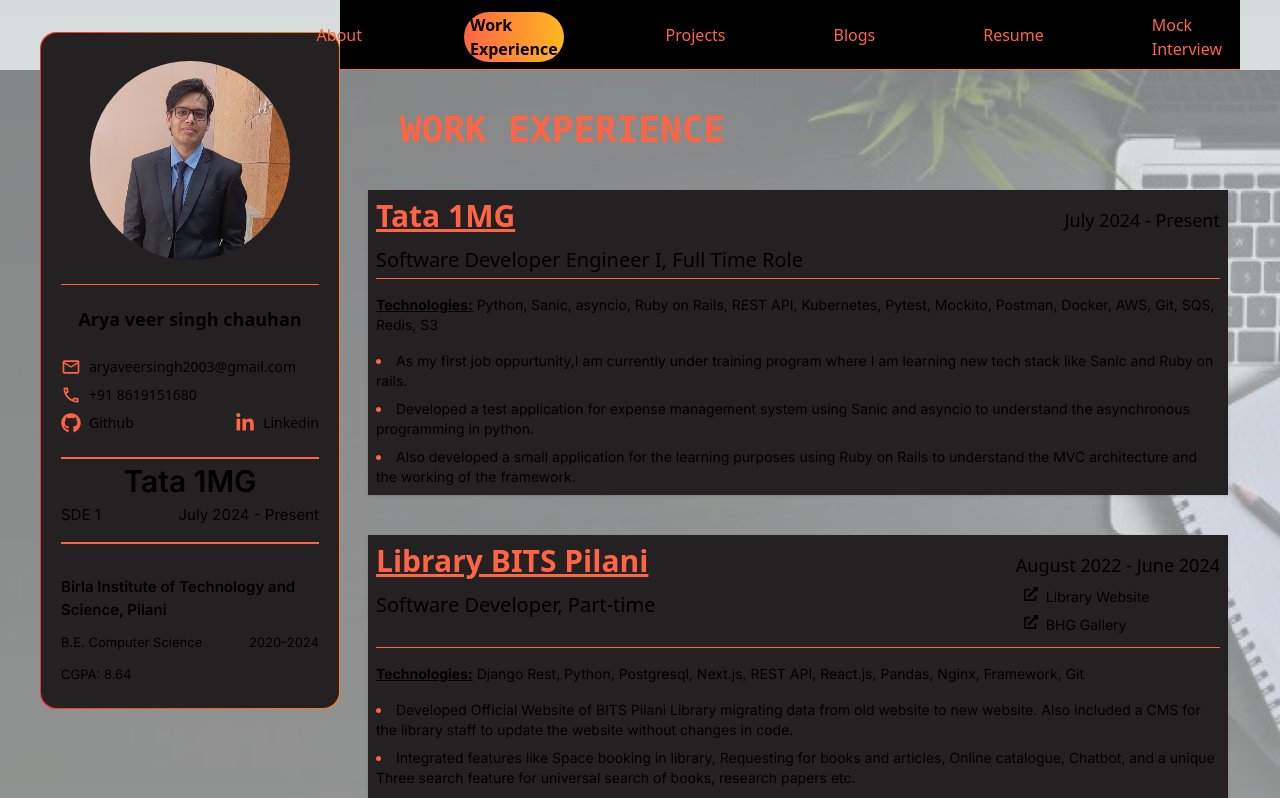
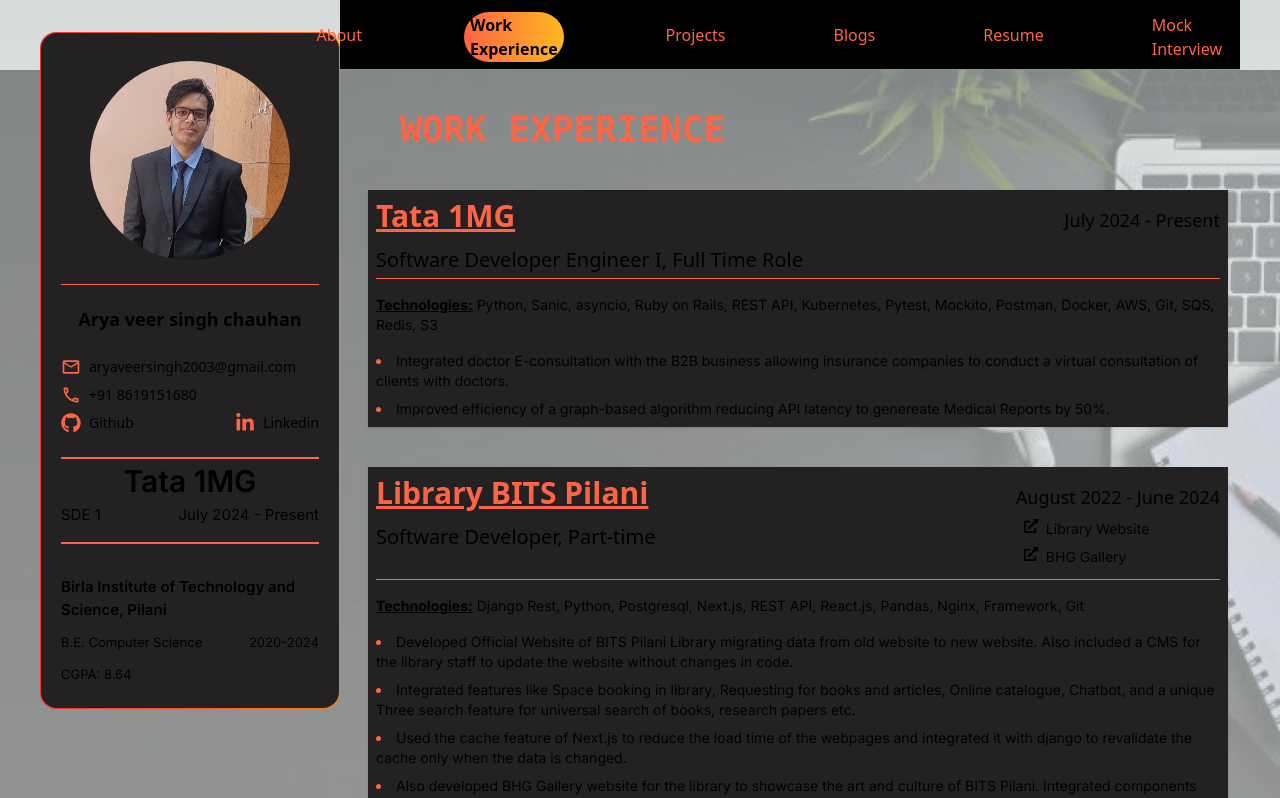
Before and after one commit to Arya-veer/Portfolio, a Next.js app: page /workex in a window 1280 px wide. Shown: the top 798 px of the page. Built offline with nearby package versions, Linux system fonts and the light colour scheme.

Commit message:
Added ruleit.ai and modified 1mg workex

```diff
--- a/src/app/layout.tsx
+++ b/src/app/layout.tsx
@@ -23,7 +23,7 @@
   return (
     <html lang="en">
       <body className={inter.className}>
-        <div className='flex md:flex-row flex-col md:px-10 px-2 h-full w-full pb-2'>
+        <div className='text-white flex md:flex-row flex-col md:px-10 px-2 h-full w-full pb-2'>
           <Image src="/about/aboutbg.png" quality={100} fill alt="background" className='absolute -z-50 top-0 right-0 mt-[130px] md:mt-[70px] md:bg-contain bg-cover'/>
           <div className='md:w-1/4 w-full h-full '>
             <Sidebar />
--- a/src/app/projects/data.tsx
+++ b/src/app/projects/data.tsx
@@ -1,4 +1,16 @@
 export const PROJECTS = [
+    {
+        "title": "Ruleit.ai",
+        "startDate": "December 2024",
+        "endDate": "Present",
+        "techStack": ["Django Rest","Python","Postgresql","React.js","REST API","Nginx","Linux"],
+        "description":[
+            "This is an interesting project idea I am currently working with, which decouples operational rules from the codebase. The idea is to create a platform where business rules can be defined and modified external to codebase, but still be able to interact with the codebase.",
+            "Rules, defined in natual languages are consumed by an NLP model which converts them into a structured format. This structured format is then used to create a rule engine which can be used to validate the rules.",
+            "A YAML file in codebase parses the defined models and allows NLP model to use same for conversion. Also a REST API is created to interact with the rule engine.",
+            "An interactive frontend is created to define and modify the rules. The frontend can be accesed by the business users to define the rules and also by the developers to see the rules, verify correctnes and interact with the rule engine."
+        ]
+    },
     {
         "title": "Studydeck",
         "startDate": "July 2023",
--- a/src/app/workex/data.tsx
+++ b/src/app/workex/data.tsx
@@ -5,9 +5,8 @@
         "endDate": "Present",
         "techStack": ["Python","Sanic","asyncio","Ruby on Rails","REST API","Kubernetes","Pytest","Mockito","Postman","Docker","AWS","Git","SQS","Redis","S3"],
         "description": [
-            "As my first job oppurtunity,I am currently under training program where I am learning new tech stack like Sanic and Ruby on rails.",
-            "Developed a test application for expense management system using Sanic and asyncio to understand the asynchronous programming in python.",
-            "Also developed a small application for the learning purposes using Ruby on Rails to understand the MVC architecture and the working of the framework.",
+            "Integrated doctor E-consultation with the B2B business allowing insurance companies to conduct a virtual consultation of clients with doctors.",
+            "Improved efficiency of a graph-based algorithm reducing API latency to genereate Medical Reports by 50%.",
         ],
         "organisation": "Tata 1MG",
         "type":"Full Time Role",
```
